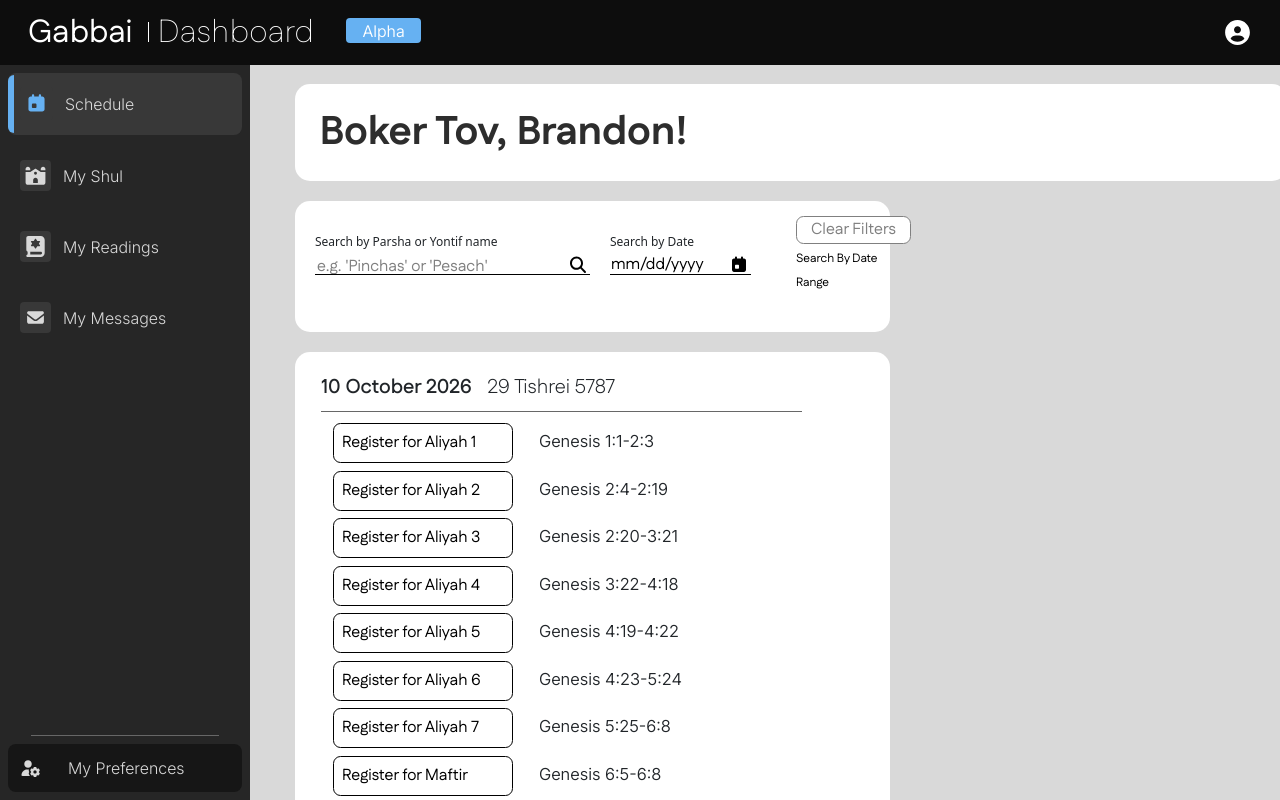
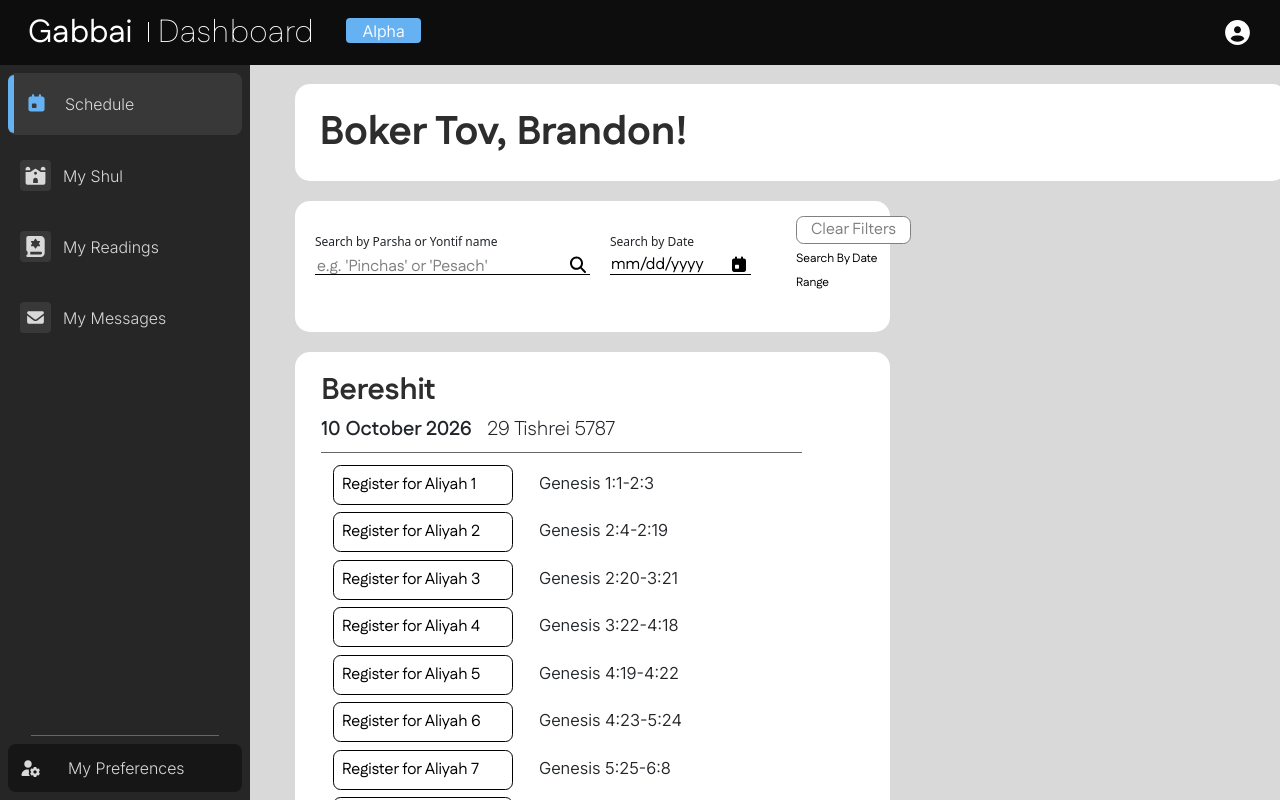
Before and after one commit to brandonbng23/gabbai, a React (Vite) app in the folder frontend/: page / in a window 1280 px wide. Shown: the top 800 px of the page. Built offline with nearby package versions, Linux system fonts and the light colour scheme.

Commit message:
Updated props

```diff
--- a/frontend/src/App.jsx
+++ b/frontend/src/App.jsx
@@ -21,6 +21,7 @@ const sampleParshiyot = [
     hDate: "29 Tishrei 5787",
     gregDate: "10 October 2026",
     desc: "Bereshit",
+    occassion: "Shababt",
     psukim: ["Genesis 1:1-2:3", "Genesis 2:4-2:19", "Genesis 2:20-3:21", "Genesis 3:22-4:18", "Genesis 4:19-4:22", "Genesis 4:23-5:24", "Genesis 5:25-6:8", "Genesis 6:5-6:8", "Isaiah 42:5-43:10"],
     readers: [],
     searchTerms: ["Bereshit", "Bereshith", "Bereishit", "Bereishis", "Bereshis", "Genesis"],
@@ -31,6 +32,7 @@ const sampleParshiyot = [
     hDate: "6 Cheshvan 5787",
     gregDate: "17 October 2026",
     desc: "Noach",
+    occassion: "Shabbat",
     psukim: ["Genesis 6:9-6:22", "Genesis 7:1-7:16", "Genesis 7:17-8:14", "Genesis 8:15-9:7", "Genesis 9:8-9:17", "Genesis 9:18-10:32", "Genesis 11:1-11:32", "Genesis 11:29-11:32", "Isaiah 54:1-55:5"],
     reader: [],
     searchTerms: ["Noach", "Noah", "Noahch", "Noakh"],
--- a/frontend/src/Components/parsha.tsx
+++ b/frontend/src/Components/parsha.tsx
@@ -5,6 +5,7 @@ export interface ParshaObj {
     hDate: string;
     gregDate: string;
     desc: string;
+    occassion: string;
     psukim: string[];
     readers: string[];
     searchTerms: string[];
@@ -14,7 +15,6 @@ export interface ParshaObj {
 interface Aliyah {
     a: number;
     psukim: string;
-    reader: string;
     available: boolean;
 }
 
@@ -43,10 +43,10 @@ function Aliyah(props: Aliyah): React.JSX.Element {
     )
 }
 
-function Parsha({hDate, gregDate, parsha, psukim, reader}: ParshaObj): React.JSX.Element {
+function Parsha({hDate, gregDate, occassion, desc, psukim}: ParshaObj): React.JSX.Element {
     return (
         <div className="parsha">
-            <h3>{parsha}</h3>
+            <h3>{desc}</h3>
             <span>
                 <h5>
                     <span className="engl">{gregDate}</span>
@@ -60,7 +60,6 @@ function Parsha({hDate, gregDate, parsha, psukim, reader}: ParshaObj): React.JSX
                                                         key={index}
                                                         a={index+1}
                                                         psukim={p}
-                                                        reader={reader}
                                                         available={true}>
                                                         </Aliyah>)}
             </span>
```
